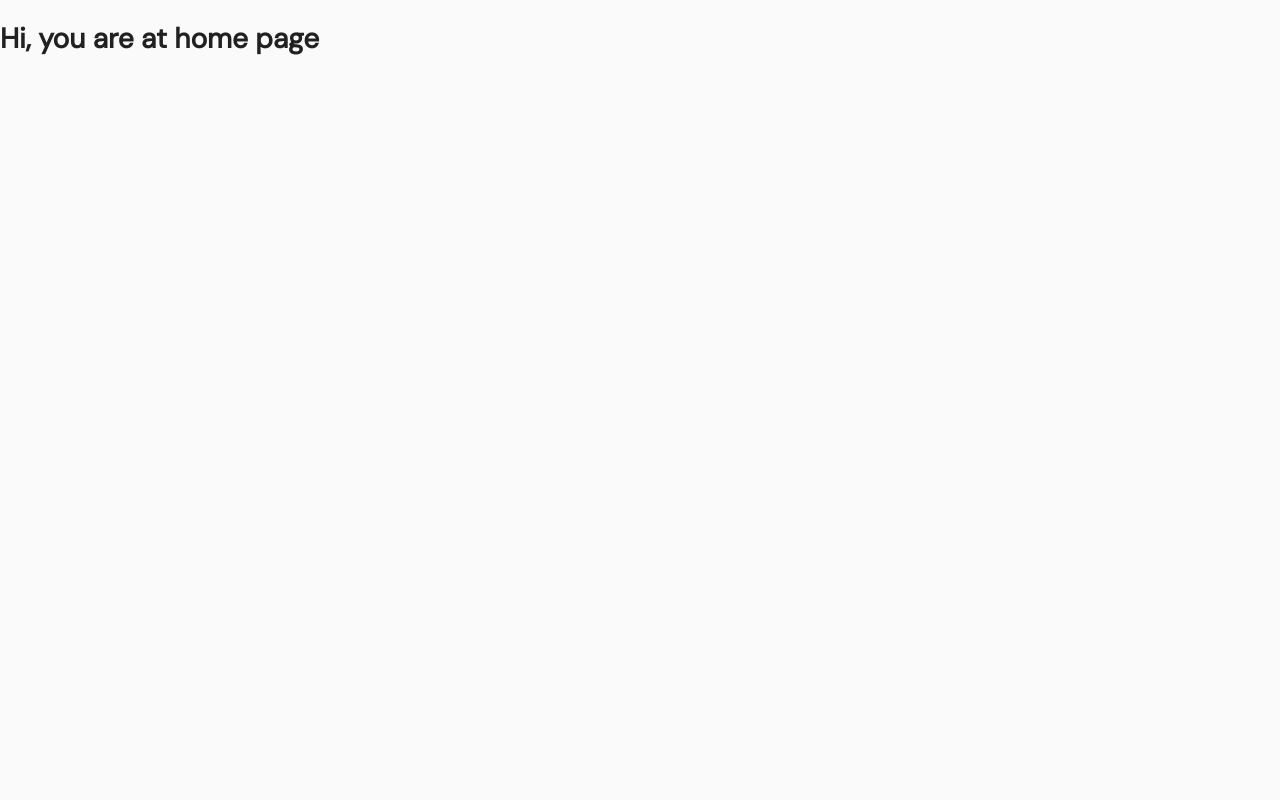
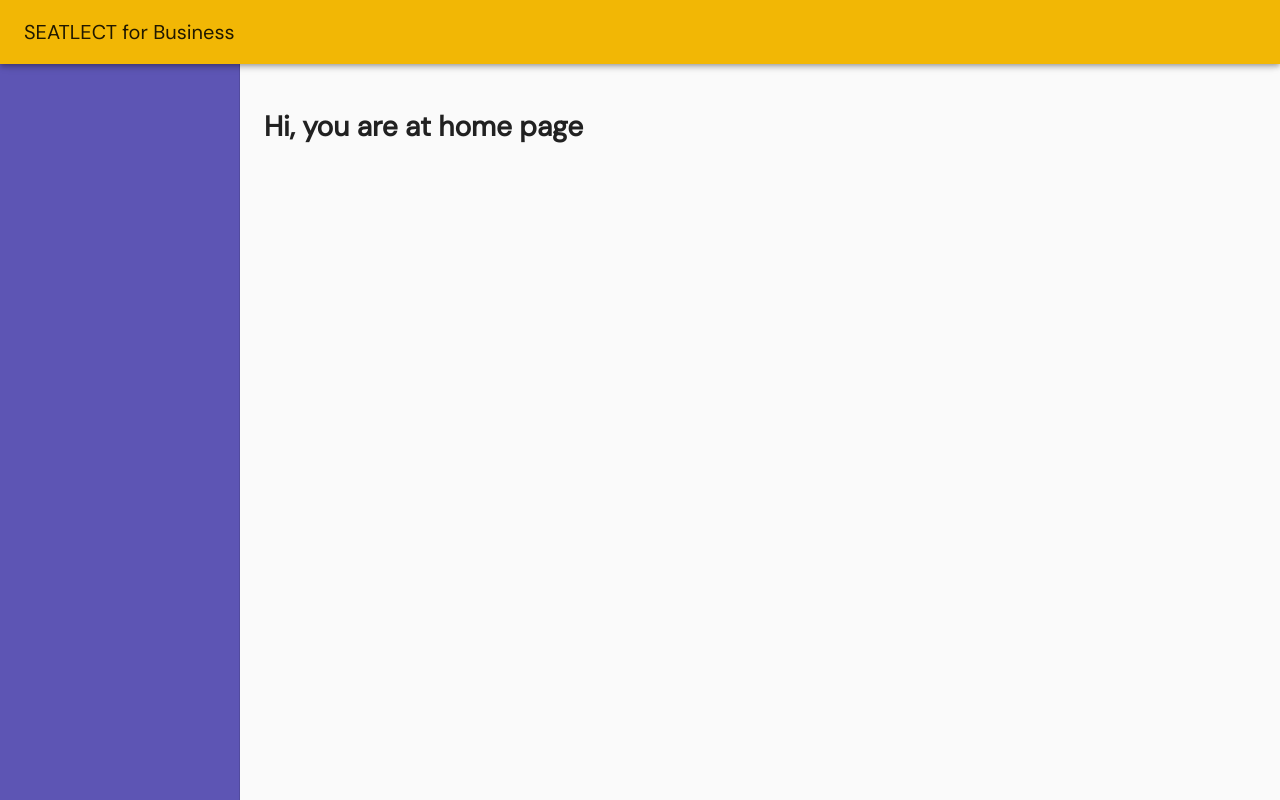
Before and after one commit to tphume/seatlect-web, a Next.js app: page / in a window 1280 px wide. Built offline with nearby package versions, Linux system fonts and the light colour scheme.

Commit message:
Added empty layout wrapper component

```diff
--- a/package.json
+++ b/package.json
@@ -10,6 +10,7 @@
   },
   "dependencies": {
     "@material-ui/core": "^4.11.1",
+    "@material-ui/icons": "^4.11.2",
     "@material-ui/lab": "^4.0.0-alpha.57",
     "axios": "^0.21.0",
     "fontsource-dm-sans": "^3.0.10",
--- a/pages/index.js
+++ b/pages/index.js
@@ -1,9 +1,12 @@
 import React from 'react';
+import Layout from 'src/components/layout';
 
 export default function Home() {
   return (
-    <div>
-      <h1>Hi, you are at home page</h1>
-    </div>
+    <Layout>
+      <div>
+        <h1>Hi, you are at home page</h1>
+      </div>
+    </Layout>
   );
 }
--- /dev/null
+++ b/src/components/layout.js
@@ -0,0 +1,70 @@
+import React from 'react';
+
+import { makeStyles } from '@material-ui/core/styles';
+import Drawer from '@material-ui/core/Drawer';
+import AppBar from '@material-ui/core/AppBar';
+import Typography from '@material-ui/core/Typography';
+import Toolbar from '@material-ui/core/Toolbar';
+import List from '@material-ui/core/List';
+import Divider from '@material-ui/core/Divider';
+import ListItem from '@material-ui/core/ListItem';
+import ListItemIcon from '@material-ui/core/ListItemIcon';
+import ListItemText from '@material-ui/core/ListItemText';
+
+const drawerWidth = 240;
+
+const useStyles = makeStyles((theme) => ({
+  root: {
+    display: 'flex'
+  },
+  appBar: {
+    zIndex: theme.zIndex.drawer + 1
+  },
+  drawer: {
+    width: drawerWidth,
+    flexShrink: 0
+  },
+  drawerPaper: {
+    width: drawerWidth,
+    backgroundColor: theme.palette.primary.main
+  },
+  drawerContainer: {
+    overflow: 'auto'
+  },
+  content: {
+    flexGrow: 1,
+    padding: theme.spacing(3)
+  }
+}));
+
+export default function Layout({ children }) {
+  const classes = useStyles();
+
+  return (
+    <div className={classes.root}>
+      <AppBar position="fixed" className={classes.appBar}>
+        <Toolbar>
+          <Typography variant="h6" noWrap>
+            SEATLECT for Business
+          </Typography>
+        </Toolbar>
+      </AppBar>
+      <Drawer
+        className={classes.drawer}
+        variant="permanent"
+        classes={{
+          paper: classes.drawerPaper
+        }}
+      >
+        <Toolbar />
+        <div className={classes.drawerContainer}>
+          <List></List>
+        </div>
+      </Drawer>
+      <main className={classes.content}>
+        <Toolbar />
+        {children}
+      </main>
+    </div>
+  );
+}
```
Also changed, not shown: 1 other file (tests, documents, lock files or other folders).
